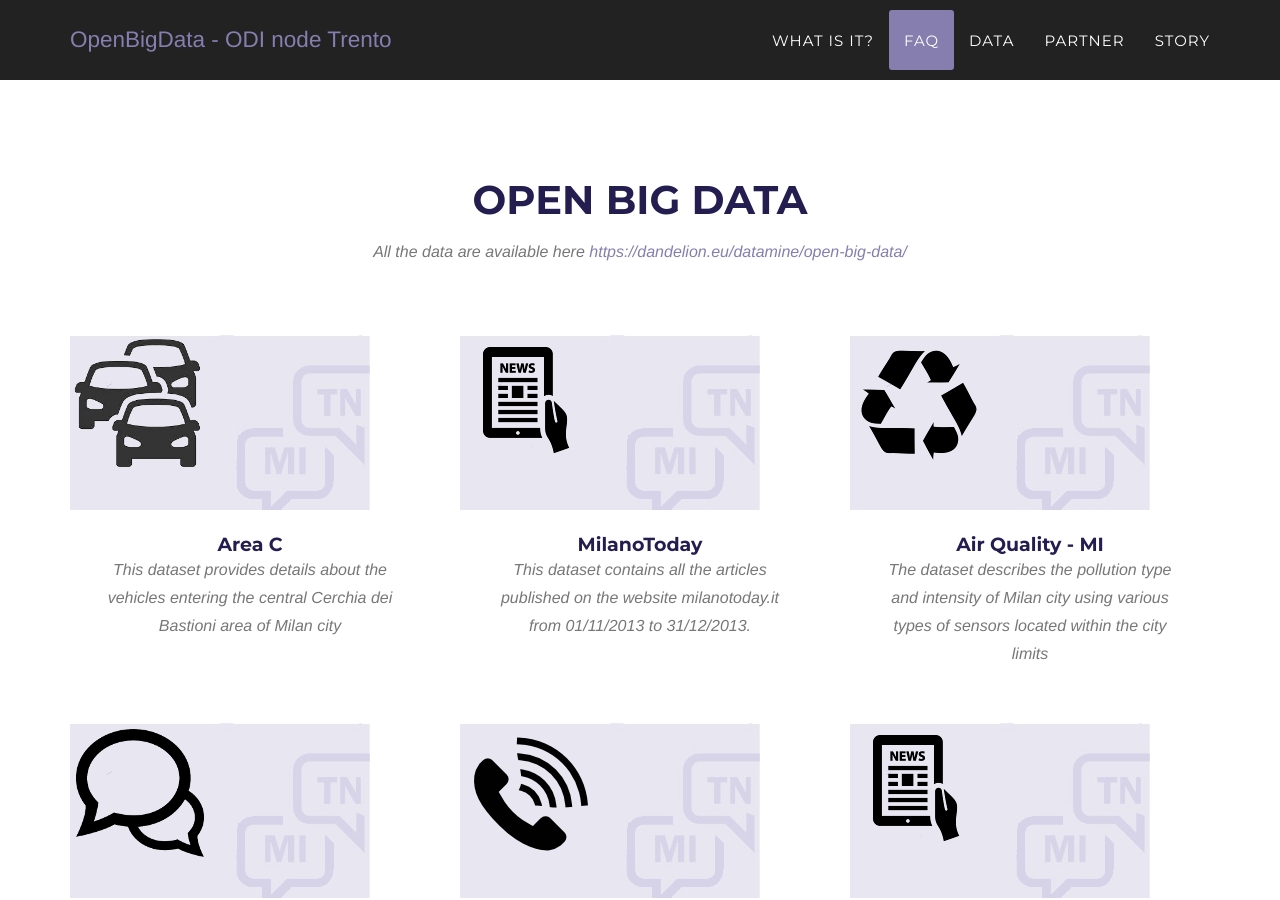
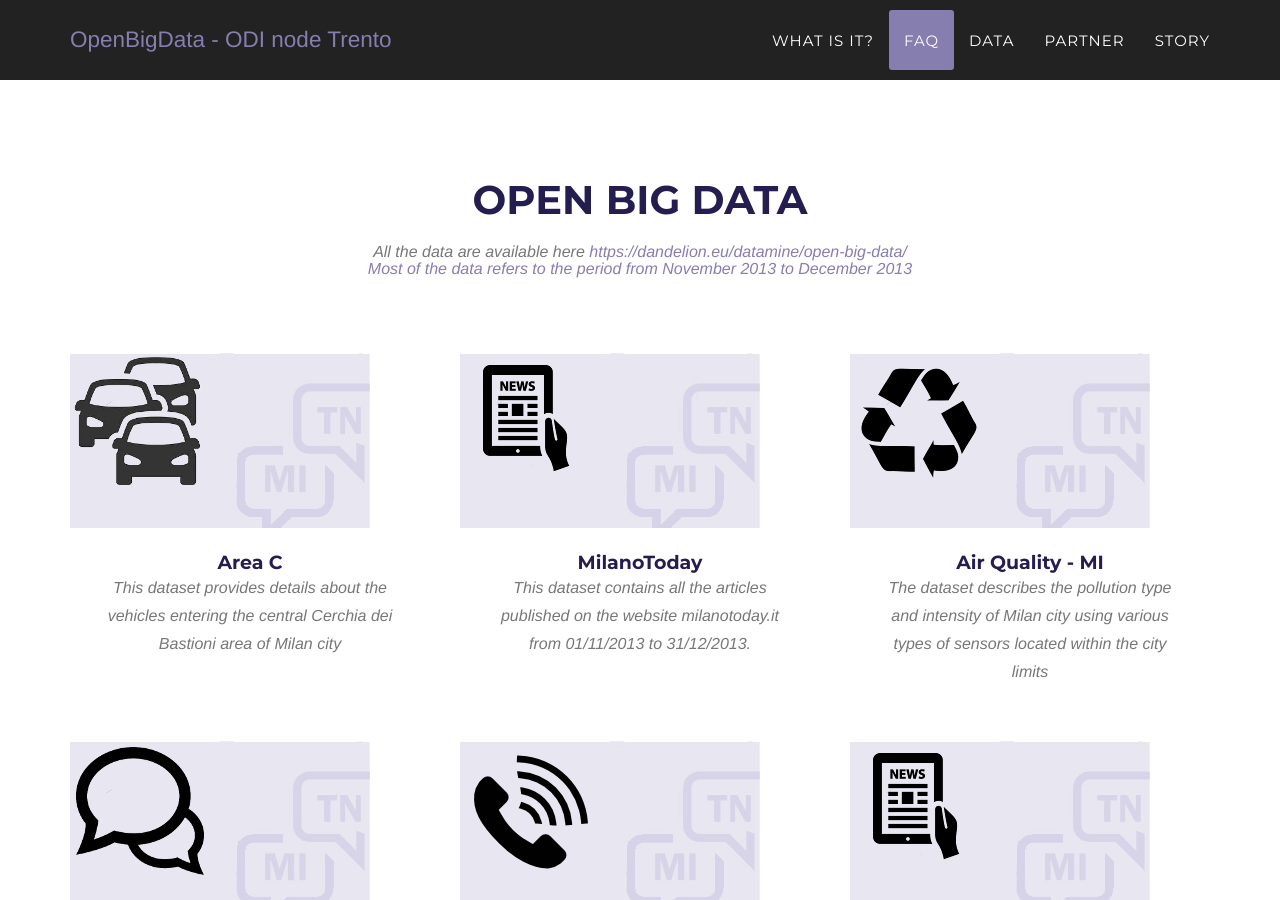
Before and after one commit to theodifbk/theodifbk.github.io, a Jekyll site: the page built from openbigdata/index.html, in a window 1280 px wide and 900 px high, scrolled down 1764 px. Built offline with Jekyll 4.4.1, drawn with Linux system fonts in a browser that asks for light colours; some web fonts are replaced.

Commit message:
Update portfolio_grid.html

```diff
--- a/_includes/openbigdata/portfolio_grid.html
+++ b/_includes/openbigdata/portfolio_grid.html
@@ -4,7 +4,9 @@
             <div class="row">
                 <div class="col-lg-12 text-center">
                     <h2 class="section-heading">Open Big Data</h2>
-                    <h3 class="section-subheading text-muted">All the data are available here <a href="https://dandelion.eu/datamine/open-big-data/">https://dandelion.eu/datamine/open-big-data/<a></h3>
+                    <h3 class="section-subheading text-muted">All the data are available here <a href="https://dandelion.eu/datamine/open-big-data/">https://dandelion.eu/datamine/open-big-data/<a><br/>
+                    	Most of the data refers to the period from November 2013 to December 2013
+                    </h3>
                 </div>
             </div>
             <div class="row">
```
